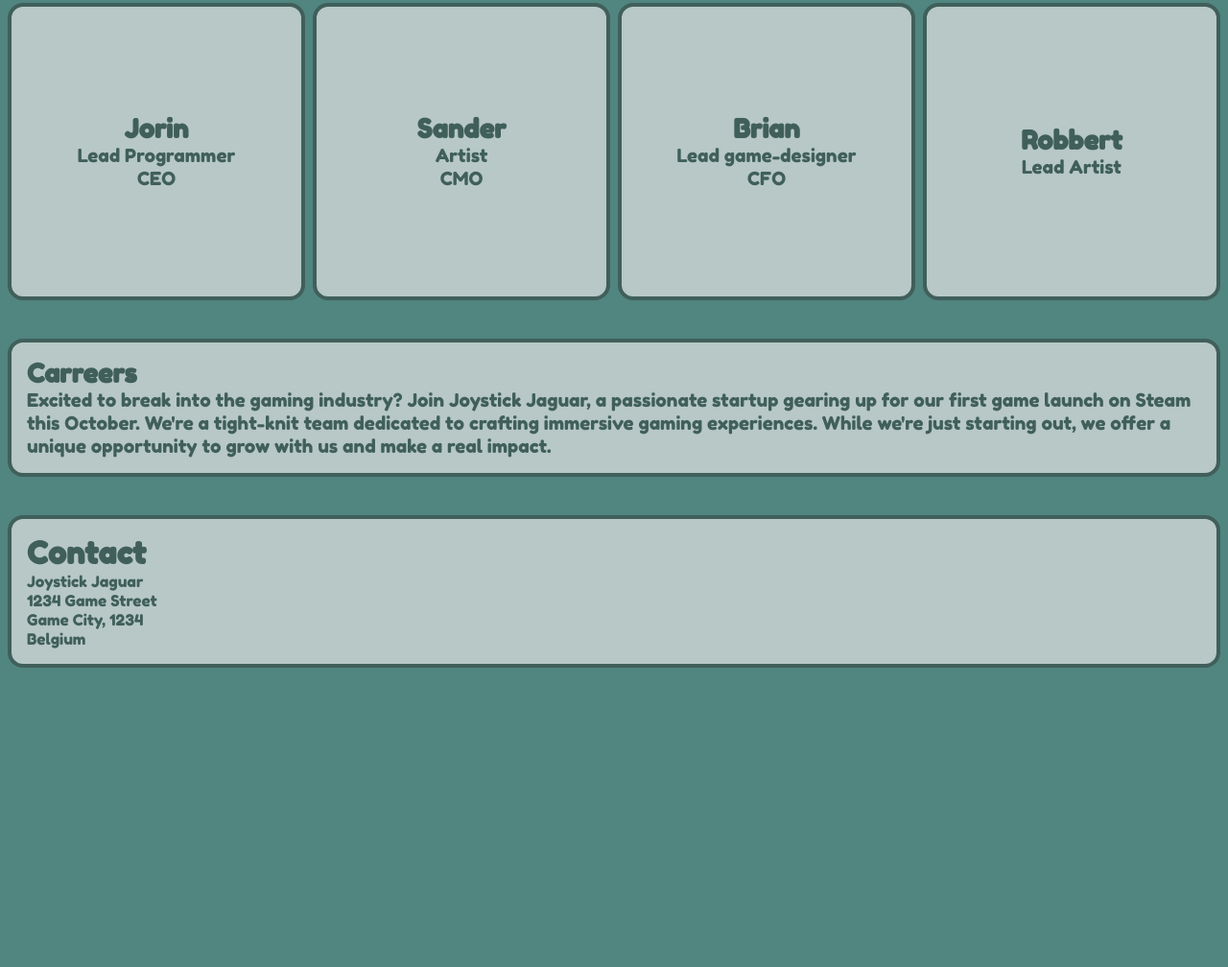
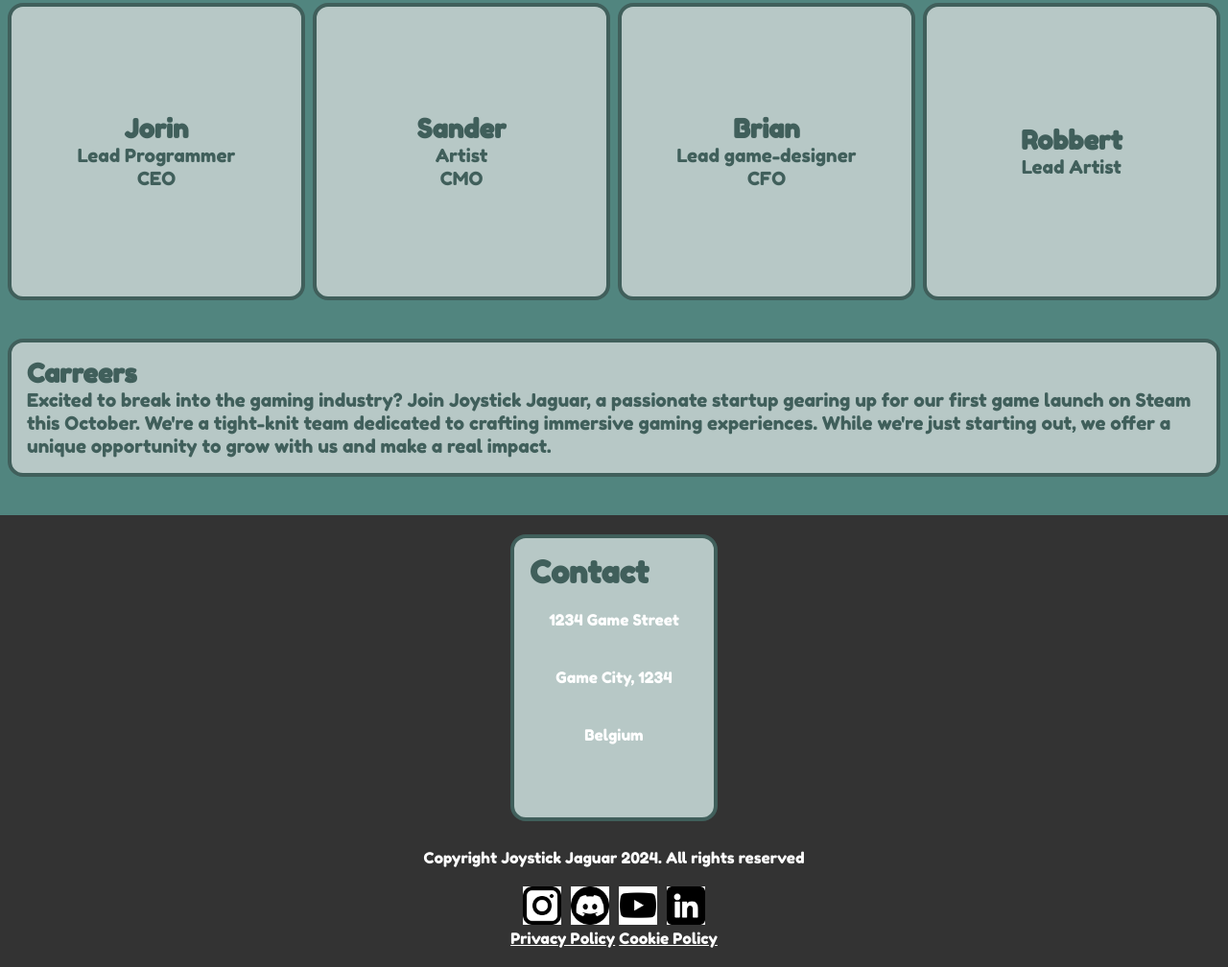
Before and after one commit to Joystick-Jaguar/WebsiteJoystickJaguar, a plain HTML site: page index.html in a window 1280 px wide. Shown: the part 1341-2349 px from the top of the page at 96% size. Before the commit the page ends 2045 px from the top, so only its background shows below. Drawn offline with Linux system fonts and the light colour scheme.

Commit message:
Merged footer code in the main html and css file

```diff
--- a/index.html
+++ b/index.html
@@ -105,12 +105,34 @@
   <footer> <!-- Contact -->
     <div class="contact">
       <h1>Contact</h1>
-      <p>Joystick Jaguar</p>
       <p>1234 Game Street</p>
       <p>Game City, 1234</p>
       <p>Belgium</p>
       <p>
     </div>
+    <div class="bottom_footer">
+      <p>Copyright Joystick Jaguar 2024. All rights reserved</p>
+      <div class="button-container">
+          <a href="https://www.instagram.com/joystickjaguar" target="_blank">
+              <img src="assets/icons/instagram.png" alt="Instagram" class="button-image">
+          </a>
+          <a href="https://discord.gg/xrzGnVJ9r3" target="_blank">
+              <img src="assets/icons/discord.png" alt="Discord" class="button-image">
+          </a>
+          <a href="https://www.youtube.com/channel/UCuvaMygIMlTpsHQ973XNAxw" target="_blank">
+              <img src="assets/icons/youtube.png" alt="Youtube" class="button-image">
+          </a>
+          <a href="https://www.linkedin.com/company/joystick-jaguar/" target="_blank">
+              <img src="assets/icons/linkedin.png" alt="LinkedIn" class="button-image">
+          </a>
+
+
+      </div>
+      <div class="policy-container">
+          <a href="" class="button">Privacy Policy</a>
+          <a href="" class="button">Cookie Policy</a>
+      </div>
+  </div>
   </footer>
 
   <script src="script.js"></script>
--- a/style.css
+++ b/style.css
@@ -300,14 +300,57 @@ main {
 }
 
 footer {
-  margin: 0px var(--spacing) 0 var(--spacing);
+
+  padding: 20px 0;
+  width: 100%;
+  bottom: 0;
+  display: flex;
+  flex-direction: column;
+  justify-content: center;
+  align-items: center;
+  background-color: #333;
+
 
   .contact {
     padding: calc(var(--spacing) * 2);
     background-color: var(--innerColor);
     border-radius: var(--corner-rounding);
     border: var(--border-tickness) solid var(--borderColor);
-
     margin-bottom: var(--spacing);
   }
+
+  .bottom_footer {
+      display: flex;
+      flex-direction: column;
+      text-align: center;
+  }
+
+  p {
+      color: #ffffff;
+      text-align: center;
+      padding: 20px;
+  }
+
+  a {
+      color: #ffffff;
+      justify-content: center;
+      flex-direction: column;
+      align-items: center;
+      text-align: center;
+  }
+
+
+
+  .button-container {
+      display: flex;
+      justify-content: center;
+      size: 100px;
+
+  }
+
+  .button-container .button-image {
+      width: 40px;
+      height: 40px;
+      margin: 0 5px;
+  }
 }
```
